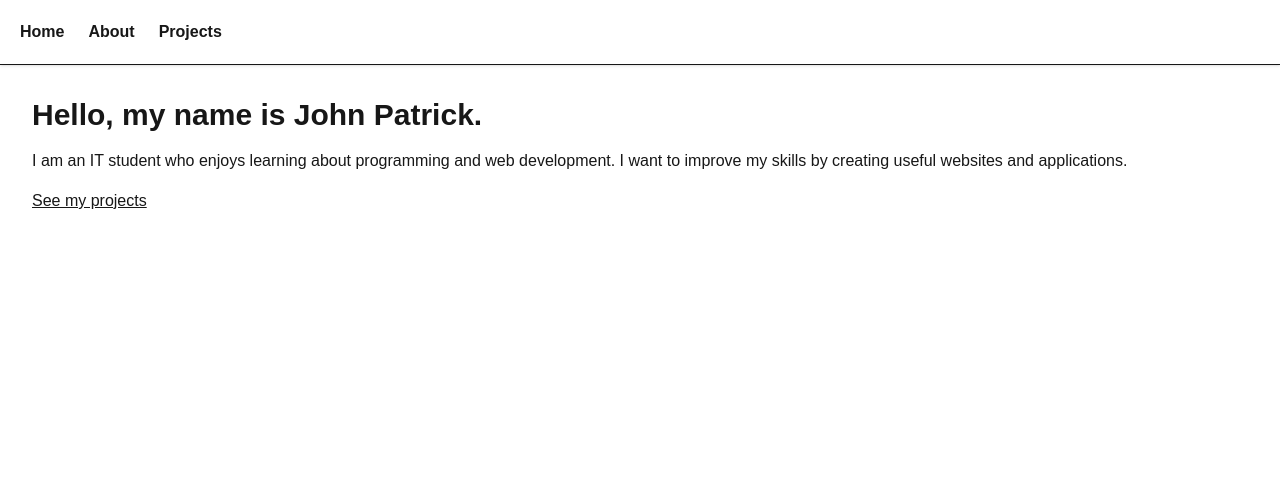
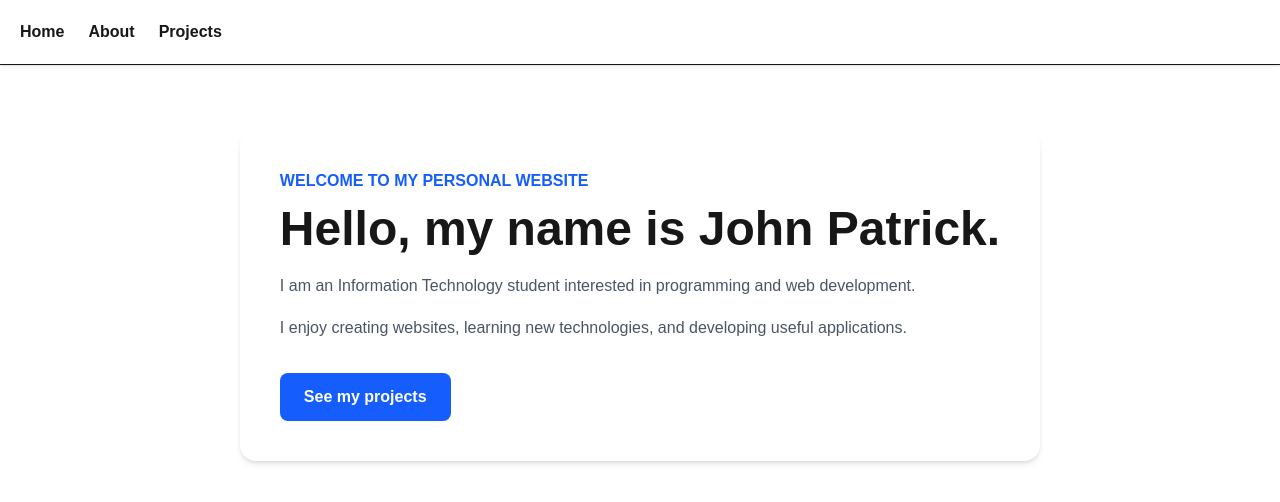
Before and after one commit to aljonevangelista2-ux/My-first-app-Evangelista, a Next.js app: page / in a window 1280 px wide. Shown: the top 502 px of the page. Built offline with nearby package versions, Linux system fonts and the light colour scheme.

Commit message:
Build personal home page

```diff
--- a/app/page.tsx
+++ b/app/page.tsx
@@ -1,25 +1,39 @@
+
 import Link from "next/link";
 
 export default function Home() {
   return (
-    <main className="p-8">
-      <h1 className="text-3xl font-bold">
+    <main className="mx-auto max-w-5xl px-6 py-16">
+
+      <section className="rounded-2xl bg-white p-10 shadow-md">
+
+        <p className="mb-3 font-semibold text-blue-600">
+          WELCOME TO MY PERSONAL WEBSITE
+        </p>
+
+        <h1 className="mb-5 text-4xl font-bold md:text-5xl">
           Hello, my name is John Patrick.
         </h1>
 
-      <p className="mt-4">
-        I am an IT student who enjoys learning
-        about programming and web development.
-        I want to improve my skills by creating
-        useful websites and applications.
+        <p className="mb-4 leading-relaxed text-gray-600">
+          I am an Information Technology student
+          interested in programming and web development.
+        </p>
+
+        <p className="mb-8 leading-relaxed text-gray-600">
+          I enjoy creating websites, learning new
+          technologies, and developing useful applications.
         </p>
 
         <Link
           href="/projects"
-        className="mt-4 inline-block underline"
+          className="inline-block rounded-lg bg-blue-600 px-6 py-3 font-semibold text-white hover:bg-blue-700"
         >
           See my projects
         </Link>
+
+      </section>
+
     </main>
   );
 }
```
Lines whose indentation alone changed are shown as unchanged.
